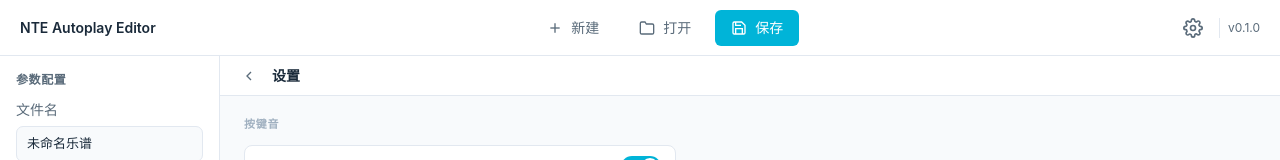
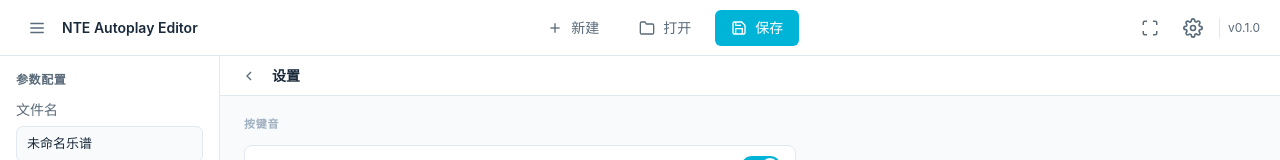
Before and after one commit to moyaline/NTEAutoplayEditor, a Vue app: page /settings in a window 1280 px wide. Shown: the top 160 px of the page. Built offline with nearby package versions, Linux system fonts and the light colour scheme; no server answers.

Commit message:
修复一些问题

```diff
--- a/src/App.vue
+++ b/src/App.vue
@@ -8,16 +8,22 @@ import AppFooter from '@/layouts/AppFooter.vue'
 
 const router = useRouter()
 const editor = useEditorStore()
-const sidebarOpen = ref(false)
+const sidebarOpen = ref(window.innerWidth >= 768)
 
 function toggleSidebar() {
   sidebarOpen.value = !sidebarOpen.value
 }
 
+function toggleFullscreen() {
+  if (!document.fullscreenElement) {
+    document.documentElement.requestFullscreen()
+  } else {
+    document.exitFullscreen()
+  }
+}
+
 function handleKeydown(e: KeyboardEvent) {
-  // 只在编辑器页面生效
   if (router.currentRoute.value.path !== '/') return
-  // 输入框中不触发
   if ((e.target as HTMLElement)?.tagName === 'INPUT') return
 
   const ctrl = e.ctrlKey || e.metaKey
@@ -46,26 +52,18 @@ onUnmounted(() => window.removeEventListener('keydown', handleKeydown))
 
 <template>
   <div class="app-layout">
-    <!-- Header -->
-    <AppHeader />
+    <AppHeader
+      @toggle-sidebar="toggleSidebar"
+      @toggle-fullscreen="toggleFullscreen"
+    />
 
-    <!-- 移动端侧边栏遮罩 -->
+    <!-- 遮罩（仅移动端可见） -->
     <div
       v-if="sidebarOpen"
       class="sidebar-overlay"
       @click="sidebarOpen = false"
     ></div>
 
-    <!-- 移动端侧边栏切换按钮 -->
-    <button class="sidebar-toggle" title="切换侧边栏" @click="toggleSidebar">
-      <svg xmlns="http://www.w3.org/2000/svg" viewBox="0 0 24 24" fill="none" stroke="currentColor" stroke-width="2">
-        <line x1="3" y1="6" x2="21" y2="6" />
-        <line x1="3" y1="12" x2="21" y2="12" />
-        <line x1="3" y1="18" x2="21" y2="18" />
-      </svg>
-    </button>
-
-    <!-- Main: Sidebar + Content -->
     <main class="app-main flex overflow-hidden">
       <AppSidebar :class="{ 'sidebar--open': sidebarOpen }" />
       <section class="app-content flex-1 overflow-auto bg-(--color-page-bg)">
@@ -73,7 +71,6 @@ onUnmounted(() => window.removeEventListener('keydown', handleKeydown))
       </section>
     </main>
 
-    <!-- Footer -->
     <AppFooter />
 
     <!-- 移动端竖屏提示 -->
@@ -104,30 +101,7 @@ onUnmounted(() => window.removeEventListener('keydown', handleKeydown))
   grid-area: main;
 }
 
-/* ─── 移动端侧边栏 ─── */
-.sidebar-toggle {
-  display: none;
-  position: fixed;
-  bottom: 80px;
-  left: 8px;
-  z-index: 40;
-  width: 36px;
-  height: 36px;
-  border: 1px solid var(--color-border-base, #e2e8f0);
-  border-radius: 8px;
-  background: var(--color-card-bg, #ffffff);
-  color: var(--color-text-secondary, #5a6b7a);
-  cursor: pointer;
-  align-items: center;
-  justify-content: center;
-  box-shadow: 0 2px 8px rgba(0,0,0,0.1);
-  padding: 0;
-}
-.sidebar-toggle svg {
-  width: 18px;
-  height: 18px;
-}
-
+/* ─── 遮罩（仅移动端） ─── */
 .sidebar-overlay {
   display: none;
   position: fixed;
@@ -137,10 +111,6 @@ onUnmounted(() => window.removeEventListener('keydown', handleKeydown))
 }
 
 @media (max-width: 767px) {
-  .sidebar-toggle {
-    display: flex;
-  }
-
   .sidebar-overlay {
     display: block;
   }
@@ -156,6 +126,20 @@ onUnmounted(() => window.removeEventListener('keydown', handleKeydown))
 
   .app-sidebar.sidebar--open {
     left: 0;
+  }
+}
+
+/* ─── 桌面端侧边栏折叠 ─── */
+@media (min-width: 768px) {
+  .app-sidebar {
+    transition: width 0.25s ease, opacity 0.2s ease;
+    overflow: hidden;
+  }
+  .app-sidebar:not(.sidebar--open) {
+    width: 0 !important;
+    padding: 0;
+    border: none;
+    opacity: 0;
   }
 }
 
--- a/src/layouts/AppHeader.vue
+++ b/src/layouts/AppHeader.vue
@@ -1,13 +1,12 @@
 <script setup lang="ts">
-/**
- * AppHeader —— 顶栏
- *
- * 打开按钮触发隐藏的 <input type="file"> 读取 .json 乐谱文件。
- */
-
 import { ref } from 'vue'
 import { useRouter } from 'vue-router'
 import { useEditorStore } from '@/stores/editor'
+
+const emit = defineEmits<{
+  'toggle-sidebar': []
+  'toggle-fullscreen': []
+}>()
 
 const router = useRouter()
 const editor = useEditorStore()
@@ -60,8 +59,19 @@ function handleSave() {
   <header
     class="app-header flex h-14 items-center justify-between border-b border-(--color-border-base) bg-(--color-card-bg) px-5"
   >
-    <!-- Left: Logo & Title -->
-    <div class="flex items-center gap-3">
+    <!-- Left: Sidebar toggle + Logo -->
+    <div class="flex items-center gap-2">
+      <button
+        class="sidebar-btn header-icon-btn"
+        title="切换侧边栏"
+        @click="emit('toggle-sidebar')"
+      >
+        <svg xmlns="http://www.w3.org/2000/svg" viewBox="0 0 24 24" fill="none" stroke="currentColor" stroke-width="2">
+          <line x1="3" y1="6" x2="21" y2="6" />
+          <line x1="3" y1="12" x2="21" y2="12" />
+          <line x1="3" y1="18" x2="21" y2="18" />
+        </svg>
+      </button>
       <h1 class="text-sm font-semibold text-(--color-text-main)">NTE Autoplay Editor</h1>
     </div>
 
@@ -102,8 +112,17 @@ function handleSave() {
       </button>
     </div>
 
-    <!-- Right: User / Settings -->
+    <!-- Right: Fullscreen / Settings -->
     <div class="flex items-center gap-2">
+      <button
+        class="header-icon-btn"
+        title="切换全屏"
+        @click="emit('toggle-fullscreen')"
+      >
+        <svg xmlns="http://www.w3.org/2000/svg" viewBox="0 0 24 24" fill="none" stroke="currentColor" stroke-width="2">
+          <path d="M8 3H5a2 2 0 0 0-2 2v3m18 0V5a2 2 0 0 0-2-2h-3m0 18h3a2 2 0 0 0 2-2v-3M3 16v3a2 2 0 0 0 2 2h3" />
+        </svg>
+      </button>
       <button
         class="inline-flex items-center rounded-md p-2 text-(--color-text-secondary) hover:bg-(--color-border-base) transition-all"
         title="设置"
@@ -158,6 +177,28 @@ function handleSave() {
 .app-header button,
 .app-header h1 {
   -webkit-app-region: no-drag;
+}
+
+/* ─── 顶栏图标按钮 ─── */
+.header-icon-btn {
+  display: inline-flex;
+  align-items: center;
+  justify-content: center;
+  width: 34px;
+  height: 34px;
+  border: none;
+  border-radius: 6px;
+  background: transparent;
+  color: var(--color-text-secondary, #5a6b7a);
+  cursor: pointer;
+  transition: background 0.12s;
+}
+.header-icon-btn:hover {
+  background: var(--color-border-base, #e2e8f0);
+}
+.header-icon-btn svg {
+  width: 18px;
+  height: 18px;
 }
 
 /* ─── About 浮窗 ─── */
--- a/src/layouts/AppSidebar.vue
+++ b/src/layouts/AppSidebar.vue
@@ -87,6 +87,12 @@ const totalDuration = computed(() => {
   width: 270px;
   overflow-y: auto;
   overflow-x: hidden;
+  scrollbar-width: thin;
+  scrollbar-color: transparent transparent;
+}
+.app-sidebar::-webkit-scrollbar {
+  width: 0;
+  height: 0;
 }
 
 .sidebar-input {
--- a/src/views/SettingsView.vue
+++ b/src/views/SettingsView.vue
@@ -163,7 +163,13 @@ const rowOptions = [1, 2, 3, 4]
   display: flex;
   flex-direction: column;
   gap: 24px;
-  max-width: 480px;
+  max-width: 600px;
+  scrollbar-width: thin;
+  scrollbar-color: transparent transparent;
+}
+.settings-body::-webkit-scrollbar {
+  width: 0;
+  height: 0;
 }
 
 /* ─── 分组 ─── */
```
